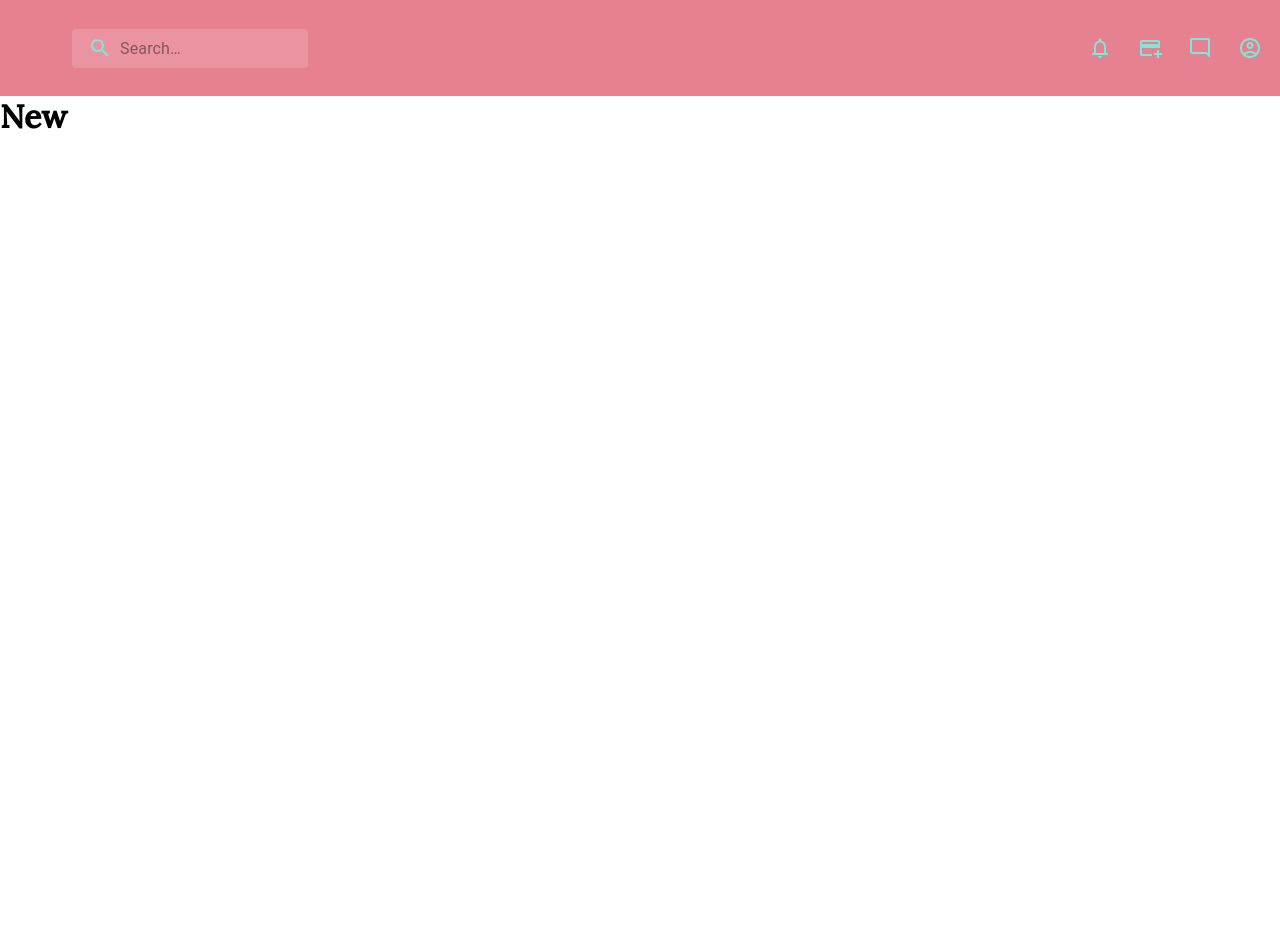
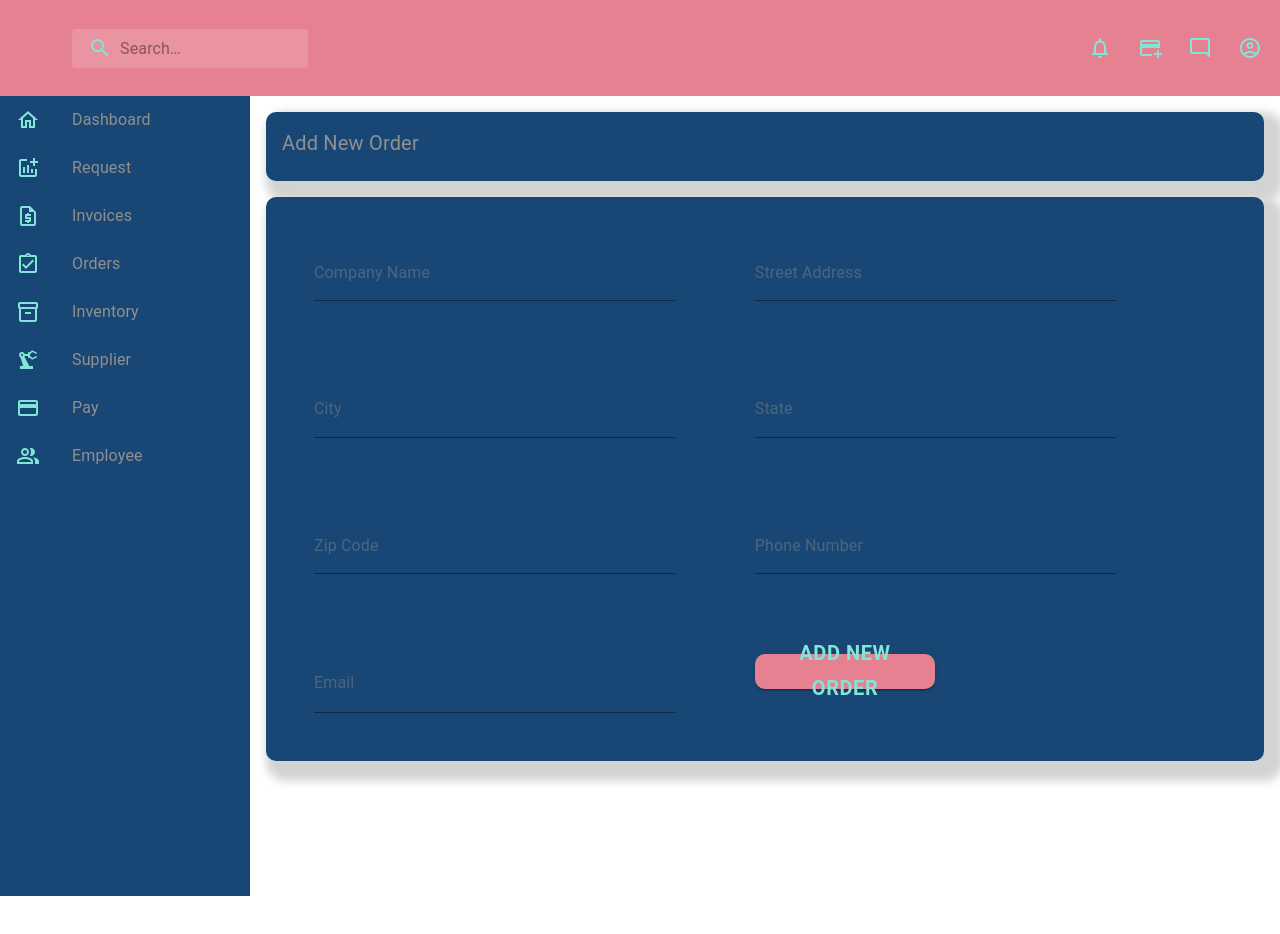
Before and after one commit to Reticent93/project-control-frontend, a React (Create React App) app: page /products/new in a window 1280 px wide. Shown: the top 934 px of the page. Before the commit the page ends 800 px from the top, so only its background shows below. Built offline with nearby package versions, Linux system fonts and the light colour scheme.

Commit message:
Added links to Dashboard and Orders. Finished up supplier template

```diff
--- a/src/App.js
+++ b/src/App.js
@@ -33,6 +33,12 @@ function App() {
                         <Route path=':productId' element={<Single/>}/>
                         <Route path='new' element={<New/>}/>
                     </Route>
+                    <Route path='supplier'>
+                        <Route index element={<List/>}/>
+                        <Route path=':supplierId' element={<Single/>}/>
+                        <Route path='new' element={<New/>}/>
+                    </Route>
+
                 </Routes>
         </div>
     );
--- a/src/components/Home/Home.js
+++ b/src/components/Home/Home.js
@@ -23,7 +23,7 @@ const Home = () => {
                 </Box>
                 <Box sx={{display: 'flex'}}>
                     <Featured sx={{flex: 8}} />
-                    <Charts sx={{flex: 8}} title={"Last 6 Months"} aspect={4/1 } />
+                    <Charts sx={{flex: 8}} title={"Last 6 Months"} aspect={4 } />
                 </Box>
                 <Grid sx={{flex: 8}}>
                     <Card sx={{display: 'flex',
--- a/src/components/List/List.js
+++ b/src/components/List/List.js
@@ -1,4 +1,4 @@
-import {Avatar, Box, Card, Container, Button} from "@mui/material";
+import { Box, Card, Container, Button} from "@mui/material";
 import Sidebar from "../../components/Sidebar/Sidebar";
 import {DataGrid} from "@mui/x-data-grid";
 import Grid2 from "@mui/material/Unstable_Grid2";
@@ -251,7 +251,7 @@ const List = ({customInputLabelStyles}) => {
 
     return (
 
-        <Container maxWidth={'false'} sx={{display: 'flex', width: '100%', height: '100vh',}}>
+        <Container disableGutters maxWidth={'false'} sx={{display: 'flex', margin: 0}}>
             <Sidebar/>
 
             <Card sx={{height: '100vh', width: '100vw', p: 3}}>
--- a/src/components/New/New.js
+++ b/src/components/New/New.js
@@ -1,9 +1,101 @@
+import Sidebar from "../Sidebar/Sidebar";
+import { Card, Container, Input, Typography } from "@mui/material";
+import Grid2 from "@mui/material/Unstable_Grid2";
+import {createTheme, ThemeProvider} from "@mui/material/styles";
+import Button from "@mui/material/Button";
+
 const New = () => {
+    const theme = createTheme({
+        palette: {
+            primary: {
+                main: '#81e6d6',
+            },
+
+        },
+    });
 
     return (
-        <div>
-            <h1>New</h1>
-        </div>
+        <ThemeProvider theme={theme}>
+        <Container disableGutters maxWidth={'false'} sx={{display: 'flex', margin: 0}}>
+            <Sidebar/>
+            <Grid2 sx={{flex: 8, height: '100vh' }}>
+            <Card sx={{ p: 2,
+                gap: '20px',
+                justifyContent: 'space-between',
+                flex: 2,
+                m: 2,
+                boxShadow: '10px 10px 10px 10px lightgrey',
+                borderRadius: '10px',
+                // height: 'auto',
+                bgcolor: '#194775',}}>
+                <Typography sx={{fontSize: 20, color: '#909090'}} component="h1" gutterBottom>
+                    Add New Order
+                </Typography>
+            </Card>
+
+            <Grid2 sx={{flex: 8, height: '100vh'}}>
+                <Card sx={{ p: 2,
+                    display: 'flex',
+                    gap: '20px',
+                    justifyContent: 'space-between',
+                    flex: 2,
+                    m: 2,
+                    boxShadow: '10px 10px 10px 10px lightgrey',
+                    borderRadius: '10px',
+                    height: 'auto',
+                    bgcolor: '#194775',
+                    color: '#909090'}}>
+                        <Grid2 sx={{width: '100%', height: '500px', display: 'flex', flexWrap: 'wrap', gap: 10, p: 2, m: 2}}>
+                        <Input
+                            sx={{width: '40%', color: '#909090'}}
+                            placeholder="Company Name"
+
+                            inputProps={{ 'aria-label': 'description' }}
+                            variant="standard"
+                        />
+                        <Input
+                            sx={{width: '40%',   color: '#909090'}}
+                            placeholder="Street Address"
+                            inputProps={{ 'aria-label': 'description' }}
+                            variant="standard"
+                        />
+                        <Input
+                            sx={{width: '40%',   color: '#909090'}}
+                            placeholder="City"
+                            inputProps={{ 'aria-label': 'description' }}
+                            variant="standard"
+                        />
+                        <Input
+                            sx={{width: '40%',   color: '#909090'}}
+                            placeholder="State"
+                            inputProps={{ 'aria-label': 'description' }}
+                            variant="standard"
+                        />
+                        <Input
+                            sx={{width: '40%',   color: '#909090'}}
+                            placeholder="Zip Code"
+                            inputProps={{ 'aria-label': 'description' }}
+                            variant="standard"
+                        />
+                        <Input
+                            sx={{width: '40%',   color: '#909090'}}
+                            placeholder="Phone Number"
+                            inputProps={{ 'aria-label': 'description' }}
+                            variant="standard"
+                        />
+                        <Input
+                            sx={{width: '40%', color: '#909090'}}
+                            placeholder="Email"
+                            inputProps={{ 'aria-label': 'description' }}
+                            variant="standard"
+                        />
+                    <Button sx={{width: '20%', height: '35px', bgcolor: '#e68191', color: '#81e6d6', borderRadius: '10px', fontSize: 20, fontWeight: 'bold'}}variant={'contained'}>Add New Order</Button>
+                        </Grid2>
+                </Card>
+            </Grid2>
+            </Grid2>
+        </Container>
+        </ThemeProvider>
     );
 }
 
--- a/src/components/Sidebar/Sidebar.js
+++ b/src/components/Sidebar/Sidebar.js
@@ -1,20 +1,16 @@
-import { Container, Divider, Grid, List, ListItem, ListItemButton, ListItemIcon, ListItemText } from "@mui/material";
+import {Link as RouterLink} from 'react-router-dom';
+import Link from '@mui/material/Link';
+import {Container, Divider, Grid, List, ListItem, ListItemButton, ListItemIcon, ListItemText} from "@mui/material";
 import ToggleColorMode from "../Darkmode/DarkMode";
-import Box from "@mui/material/Box";
-import  HomeOutlined  from '@mui/icons-material/HomeOutlined';
+import HomeOutlined from '@mui/icons-material/HomeOutlined';
 import AddchartOutlinedIcon from '@mui/icons-material/AddchartOutlined';
 import RequestQuoteOutlinedIcon from '@mui/icons-material/RequestQuoteOutlined';
-import LocalShippingOutlinedIcon from '@mui/icons-material/LocalShippingOutlined';
 import AssignmentTurnedInOutlinedIcon from '@mui/icons-material/AssignmentTurnedInOutlined';
 import PaymentOutlinedIcon from '@mui/icons-material/PaymentOutlined';
 import Inventory2OutlinedIcon from '@mui/icons-material/Inventory2Outlined';
 import PrecisionManufacturingIcon from '@mui/icons-material/PrecisionManufacturing';
 import PeopleAltOutlinedIcon from '@mui/icons-material/PeopleAltOutlined';
-import { green } from "@mui/material/colors";
-import { createTheme, ThemeProvider } from "@mui/material/styles";
-import Brightness4Icon from '@mui/icons-material/Brightness4';
-import Brightness7Icon from '@mui/icons-material/Brightness7';
-import Grid2 from "@mui/material/Unstable_Grid2";
+import {createTheme, ThemeProvider} from "@mui/material/styles";
 
 
 const Sidebar = () => {
@@ -29,28 +25,32 @@ const theme = createTheme({
 
     return (
         <ThemeProvider theme={theme}>
-        <Grid  sx={{ padding: '0px',bgcolor: '#194775', color: '#909090', width: '250px',
+            <Grid sx={{
+                padding: '0px', bgcolor: '#194775', color: '#909090', width: '250px',
                 '& .MuiListItemButton-root:hover': {
                     bgcolor: '#606060',
                     '&, & .MuiListItemIcon-root': {
                         color: 'white',
                     },
-            }}}>
+                }
+            }}>
 
+                <Link component={RouterLink} to='/' sx={{textDecoration: 'none', color: '#909090'}}>
                     <ListItem disablePadding>
                         <ListItemButton>
-                            <ListItemIcon  >
-                                <HomeOutlined color={'primary'}  />
+                            <ListItemIcon>
+                                <HomeOutlined color={'primary'}/>
                             </ListItemIcon>
-                            <ListItemText primary="Dashboard" />
+                            <ListItemText primary="Dashboard"/>
                         </ListItemButton>
                     </ListItem>
+                </Link>
                 <ListItem disablePadding>
                     <ListItemButton>
                         <ListItemIcon>
                             <AddchartOutlinedIcon color={'primary'}/>
                         </ListItemIcon>
-                            <ListItemText primary="Request" />
+                        <ListItemText primary="Request"/>
                     </ListItemButton>
                 </ListItem>
 
@@ -59,31 +59,33 @@ const theme = createTheme({
                         <ListItemIcon>
                             <RequestQuoteOutlinedIcon color={'primary'}/>
                         </ListItemIcon>
-                            <ListItemText primary="Invoices" />
+                        <ListItemText primary="Invoices"/>
+                    </ListItemButton>
+                </ListItem>
+                        <Link component={RouterLink} to='/orders' sx={{textDecoration: 'none', color: '#909090'}}>
+                <ListItem disablePadding>
+                    <ListItemButton>
+                        <ListItemIcon>
+                            <AssignmentTurnedInOutlinedIcon color={'primary'}/>
+                        </ListItemIcon>
+                            <ListItemText primary="Orders"/>
+                    </ListItemButton>
+                </ListItem>
+                        </Link>
+                <ListItem disablePadding>
+                    <ListItemButton component="a" href="#simple-list">
+                        <ListItemIcon>
+                            <Inventory2OutlinedIcon color={'primary'}/>
+                        </ListItemIcon>
+                        <ListItemText primary="Inventory"/>
                     </ListItemButton>
                 </ListItem>
                 <ListItem disablePadding>
                     <ListItemButton component="a" href="#simple-list">
                         <ListItemIcon>
-                                <AssignmentTurnedInOutlinedIcon color={'primary'}/>
+                            <PrecisionManufacturingIcon color={'primary'}/>
                         </ListItemIcon>
-                            <ListItemText primary="Orders" />
-                        </ListItemButton>
-                    </ListItem>
-                    <ListItem disablePadding>
-                        <ListItemButton component="a" href="#simple-list">
-                            <ListItemIcon>
-                                <Inventory2OutlinedIcon color={'primary'} />
-                            </ListItemIcon>
-                            <ListItemText primary="Inventory" />
-                        </ListItemButton>
-                    </ListItem>
-                    <ListItem disablePadding>
-                        <ListItemButton component="a" href="#simple-list">
-                            <ListItemIcon>
-                                <PrecisionManufacturingIcon color={'primary'} />
-                            </ListItemIcon>
-                            <ListItemText primary="Supplier" />
+                        <ListItemText primary="Supplier"/>
                     </ListItemButton>
                 </ListItem>
                 <ListItem disablePadding>
@@ -91,7 +93,7 @@ const theme = createTheme({
                         <ListItemIcon>
                             <PaymentOutlinedIcon color={'primary'}/>
                         </ListItemIcon>
-                            <ListItemText primary="Pay" />
+                        <ListItemText primary="Pay"/>
                     </ListItemButton>
                 </ListItem>
                 <ListItem disablePadding>
@@ -99,7 +101,7 @@ const theme = createTheme({
                         <ListItemIcon>
                             <PeopleAltOutlinedIcon color={'primary'}/>
                         </ListItemIcon>
-                            <ListItemText primary="Employee" />
+                        <ListItemText primary="Employee"/>
                     </ListItemButton>
                 </ListItem>
 
```
Also changed, not shown: src/components/Single/Single.js (+17 -3 lines). Lines whose indentation alone changed are shown as unchanged.
